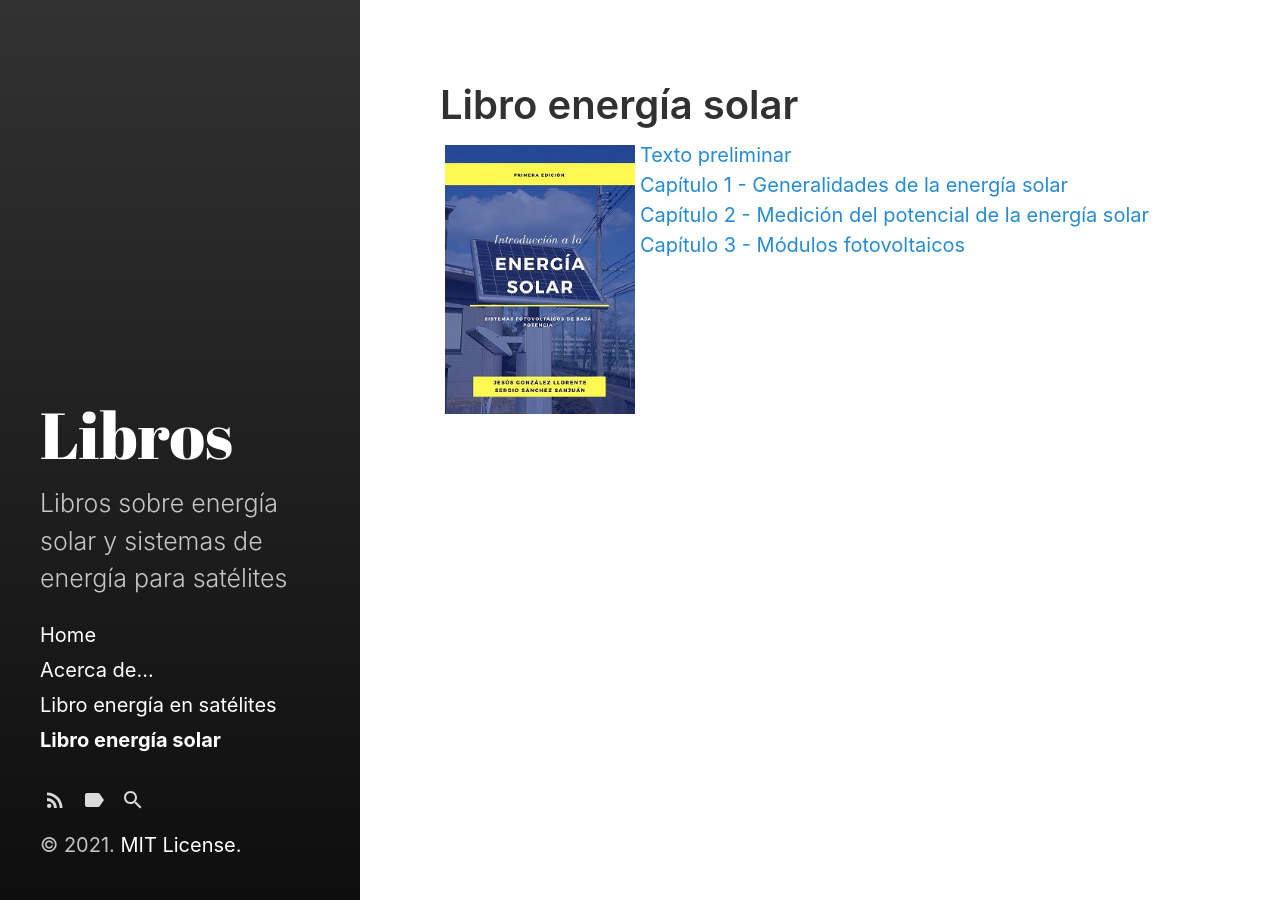
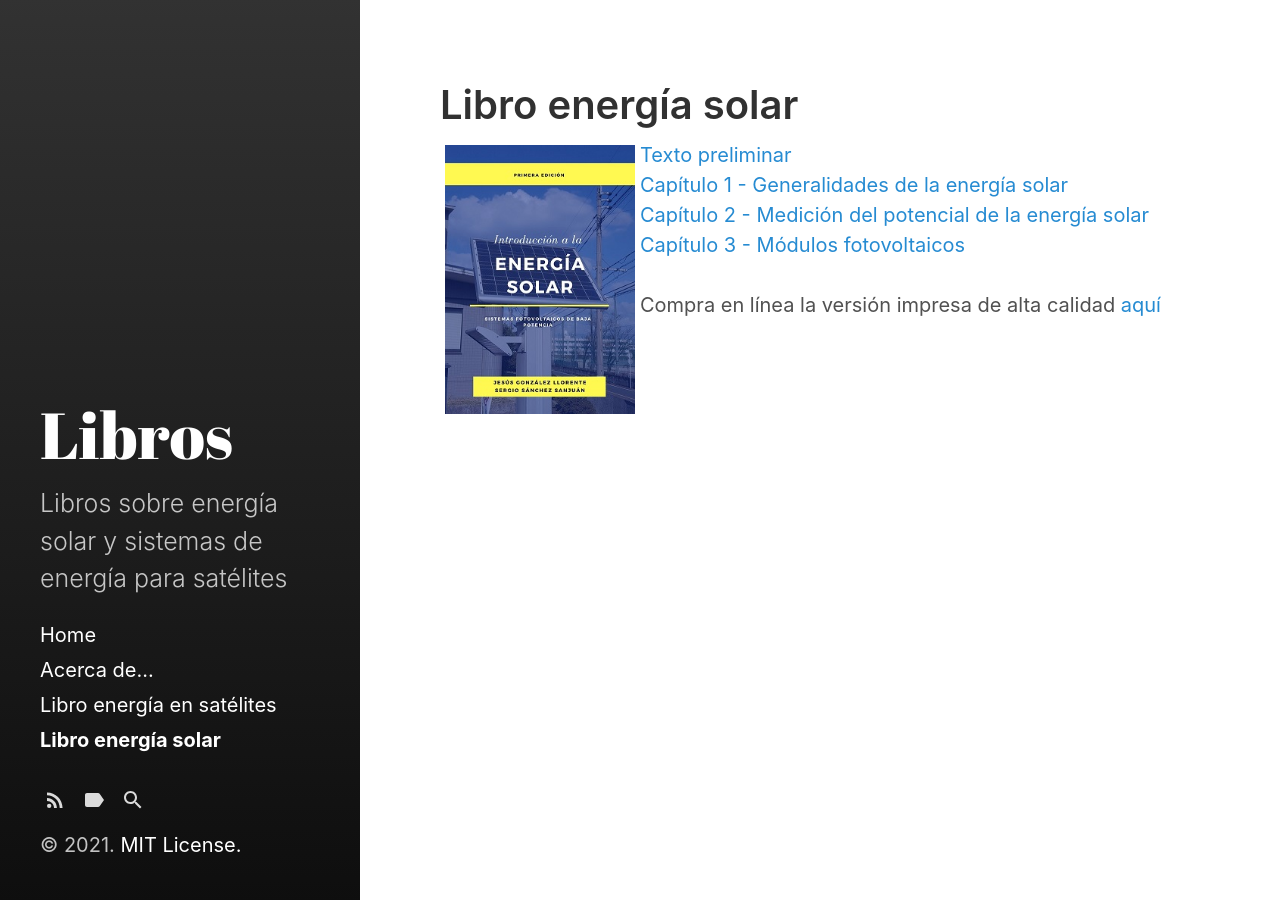
Before and after one commit to jesusdgonzalez/jesusdgonzalez, a Jekyll site: the page built from energía-solar.md, in a window 1280 px wide. Built offline with Jekyll 4.4.1, drawn with Linux system fonts in a browser that asks for light colours.

Commit message:
enlace de compra

```diff
--- a/energía-solar.md
+++ b/energía-solar.md
@@ -11,3 +11,5 @@ sidebar_link: true
 [Capítulo 1 - Generalidades de la energía solar](energía-solar-ch1.html)<br>
 [Capítulo 2 - Medición del potencial de la energía solar](energía-solar-ch2.html)<br>
 [Capítulo 3 - Módulos fotovoltaicos](energía-solar-ch3.html)<br>
+<br>
+Compra en línea la versión impresa de alta calidad [aquí ](https://www.autoreseditores.com/libro/18954/jesus-gonzalez-llorente-y-sergio-sanchez-sanjuan/introduccion-a-la-energia-solar.html)
```
Also changed, not shown: _posts/2021-01-21-libro-energía-solar.md (+1 -1 lines).
